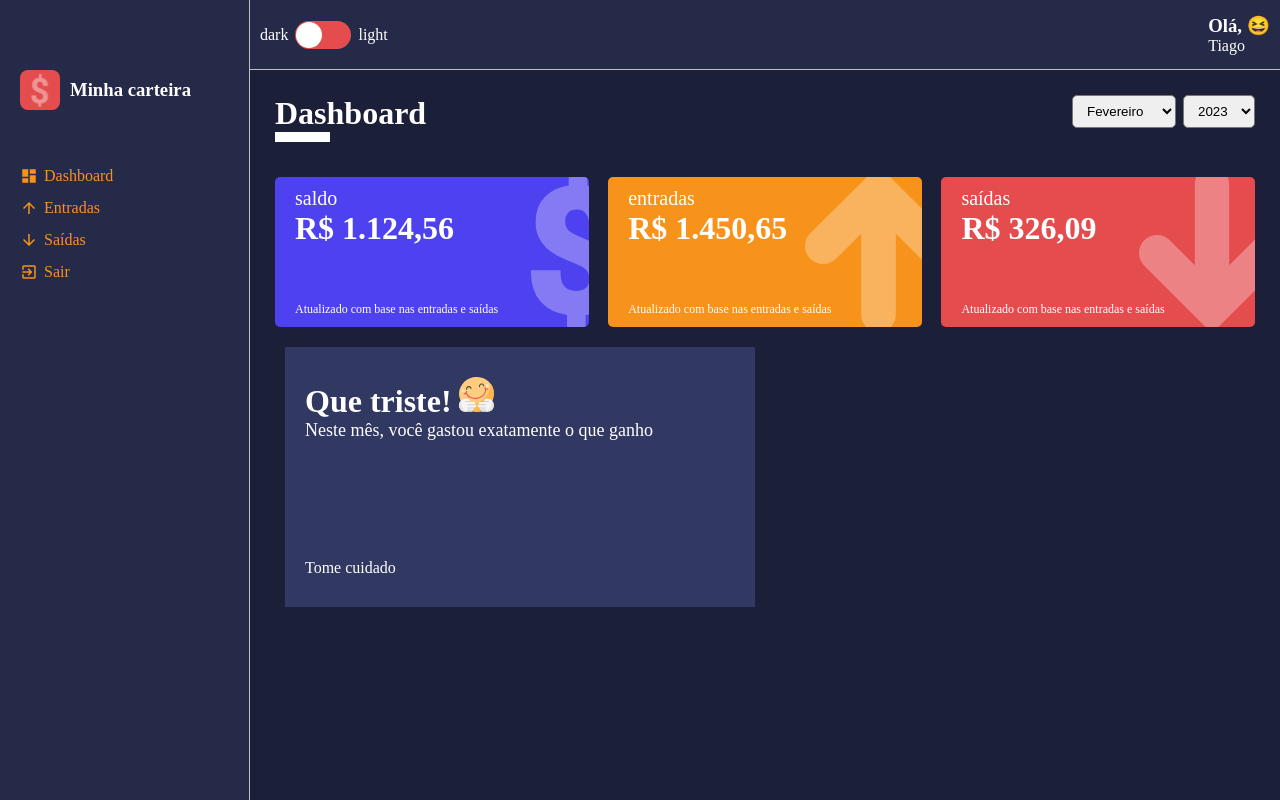
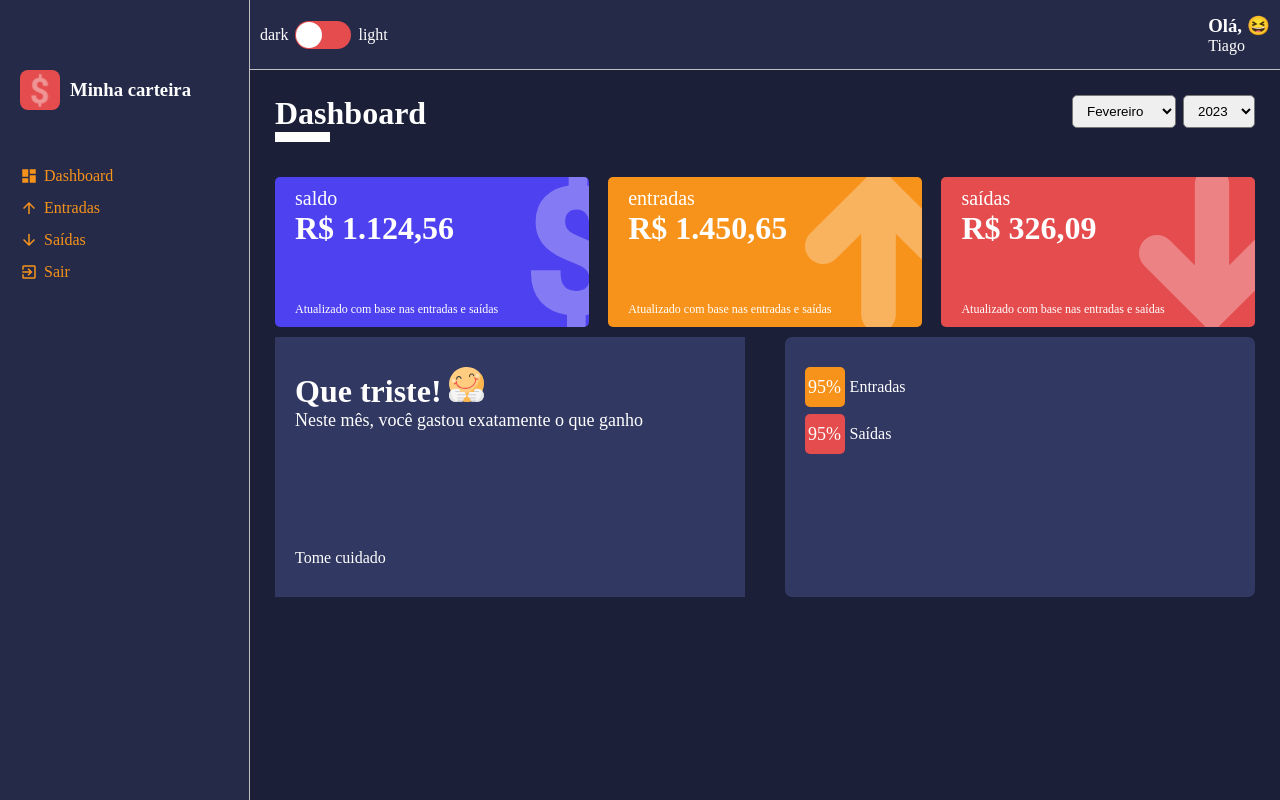
Before and after one commit to TiagoSilva34/Carteira-Digital, a React (Create React App) app: page /dashboard in a window 1280 px wide. Built offline with nearby package versions, Linux system fonts and the light colour scheme.

Commit message:
feat: instalando dependência de gráficos e criando componente de gráfico

```diff
--- a/package.json
+++ b/package.json
@@ -10,6 +10,7 @@
     "react-router-dom": "^6.8.1",
     "react-scripts": "5.0.1",
     "react-switch": "^7.0.0",
+    "recharts": "^2.8.0",
     "styled-components": "^5.3.6",
     "uuid": "^9.0.0",
     "uuidv4": "^6.2.13",
--- a/src/components/MessageBox/styles.ts
+++ b/src/components/MessageBox/styles.ts
@@ -7,7 +7,6 @@
   background-color: ${props => props.theme.colors.tertiary};
   color: ${props => props.theme.colors.white};
 
-  margin: 10px;
   padding: 30px 20px;
 
   display: flex;
--- /dev/null
+++ b/src/components/PieChart/index.tsx
@@ -0,0 +1,45 @@
+import { Container } from "./styles"
+import {
+  PieChart,
+  Pie,
+  Cell,
+  ResponsiveContainer
+} from 'recharts'
+import {
+  SideLeft,
+  LegendContainer,
+  Legend,
+  SideRight
+} from './styles'
+
+export const PieChartComponent: React.FC = () =>
+  (
+    <Container>
+      <SideLeft>
+        <LegendContainer>
+          <Legend color="#F7931B">
+            <div>95%</div>
+            <span>Entradas</span>
+          </Legend>
+          <Legend color="#E44C4E">
+            <div>95%</div>
+            <span>Saídas</span>
+          </Legend>
+        </LegendContainer>
+      </SideLeft>
+
+      <SideRight>
+        <ResponsiveContainer>
+          <PieChart>
+            <Pie
+              data={[]}
+              labelLine={false}
+              dataKey="percent"
+            >
+
+            </Pie>
+          </PieChart>
+        </ResponsiveContainer>
+      </SideRight>
+    </Container>
+  )
--- /dev/null
+++ b/src/components/PieChart/styles.ts
@@ -0,0 +1,76 @@
+import styled from "styled-components";
+
+interface ILegendProps {
+  color: string
+}
+
+export const Container = styled.div `
+  width: 48%;
+  height: 260px;
+
+  background-color: ${props => props.theme.colors.tertiary};
+  color: ${props => props.theme.colors.white};
+
+  border-radius: 7px;
+
+  display: flex;
+`
+
+export const SideLeft = styled.aside `
+  padding: 30px 20px;
+
+  > h2 {
+    margin-bottom: 20px;
+  }
+`
+
+export const LegendContainer = styled.ul `
+  list-style: none;
+
+  max-height: 175px;
+
+  overflow-y: scroll;
+
+  padding-right: 15px;
+
+
+  ::-webkit-scrollbar {
+    width: 10px;
+  }
+
+  ::-webkit-scrollbar-thumb {
+    background-color: ${props => props.theme.colors.secondary};
+    border-radius: 10px;
+  }
+
+  ::-webkit-scrollbar-track {
+    background-color: ${props => props.theme.colors.tertiary};
+  }
+`
+export const Legend = styled.li<ILegendProps> `
+  display: flex;
+  align-items: center;
+
+  margin-bottom: 7px;
+
+  > div {
+    background-color: ${props => props.color};
+
+    width: 40px;
+    height: 40px;
+
+    border-radius: 5px;
+
+    font-size: 18px;
+
+    line-height: 40px;
+
+    text-align: center;
+  }
+
+  > span {
+    margin-left: 5px;
+  }
+`
+
+export const SideRight = styled.main ``
--- a/src/pages/Dashboard/index.tsx
+++ b/src/pages/Dashboard/index.tsx
@@ -3,6 +3,8 @@
 import { ContentHeader } from '../../components/ContentHeader'
 import { SelectInput } from '../../components/Selectinput'
 import { WalletBox } from '../../components/WalletBox'
+import { MessageBox } from '../../components/MessageBox'
+import { PieChartComponent } from '../../components/PieChart'
 
 import gains from "../../repositories/gains"
 import expenses from "../../repositories/expenses"
@@ -14,7 +16,6 @@
   Container,
   Content
 } from './styles'
-import { MessageBox } from '../../components/MessageBox'
 
 export const Dashboard: React.FC = () => {
   const [monthSelected, setMonthSelected] = useState<number>(new Date().getMonth() + 1)
@@ -192,6 +193,8 @@
           footer={message.footerText}
           icon={message.icon}
         />
+
+        <PieChartComponent />
       </Content>
     </Container>
   )
```
Also changed, not shown: 2 other files (tests, documents, lock files or other folders).
